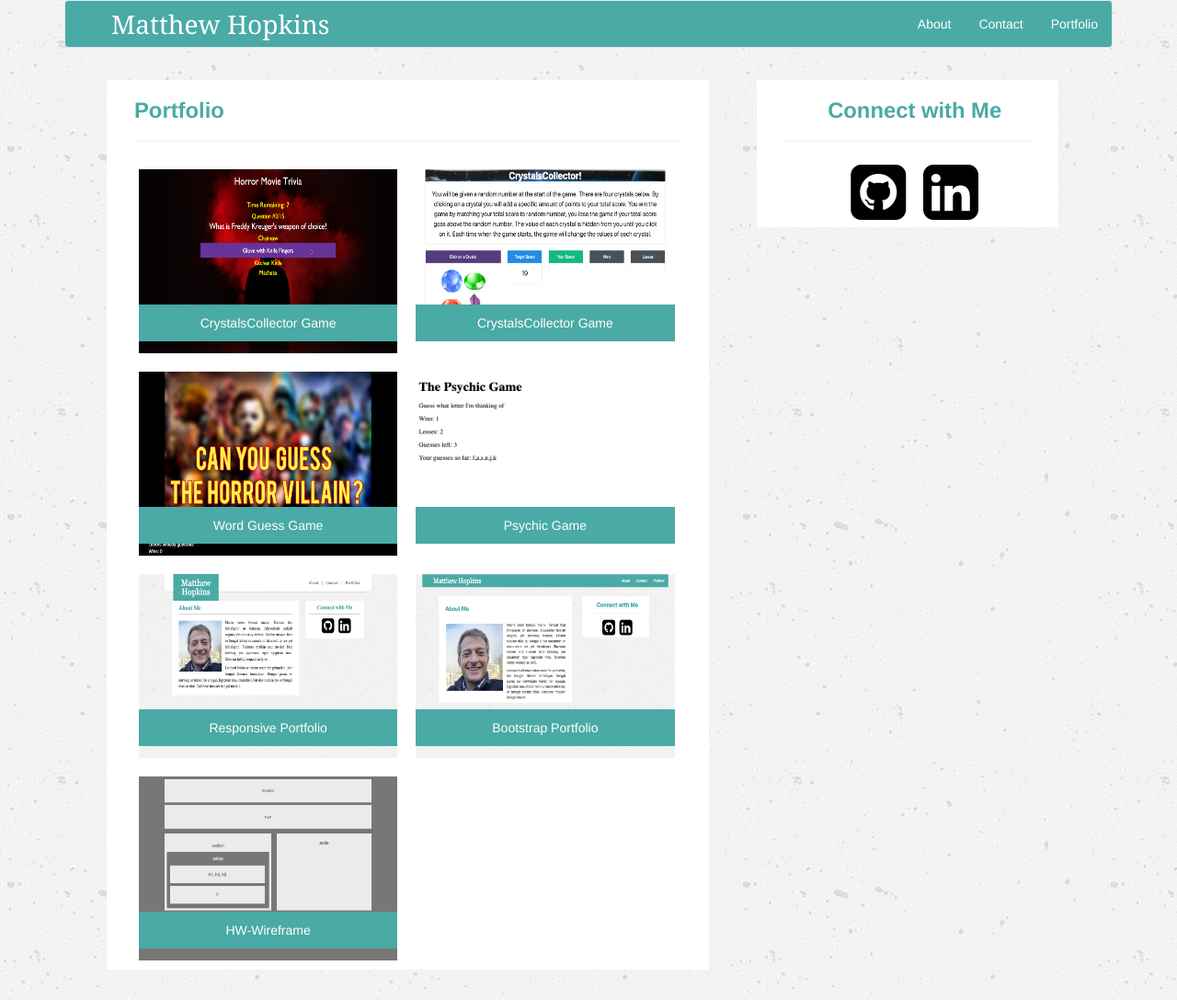
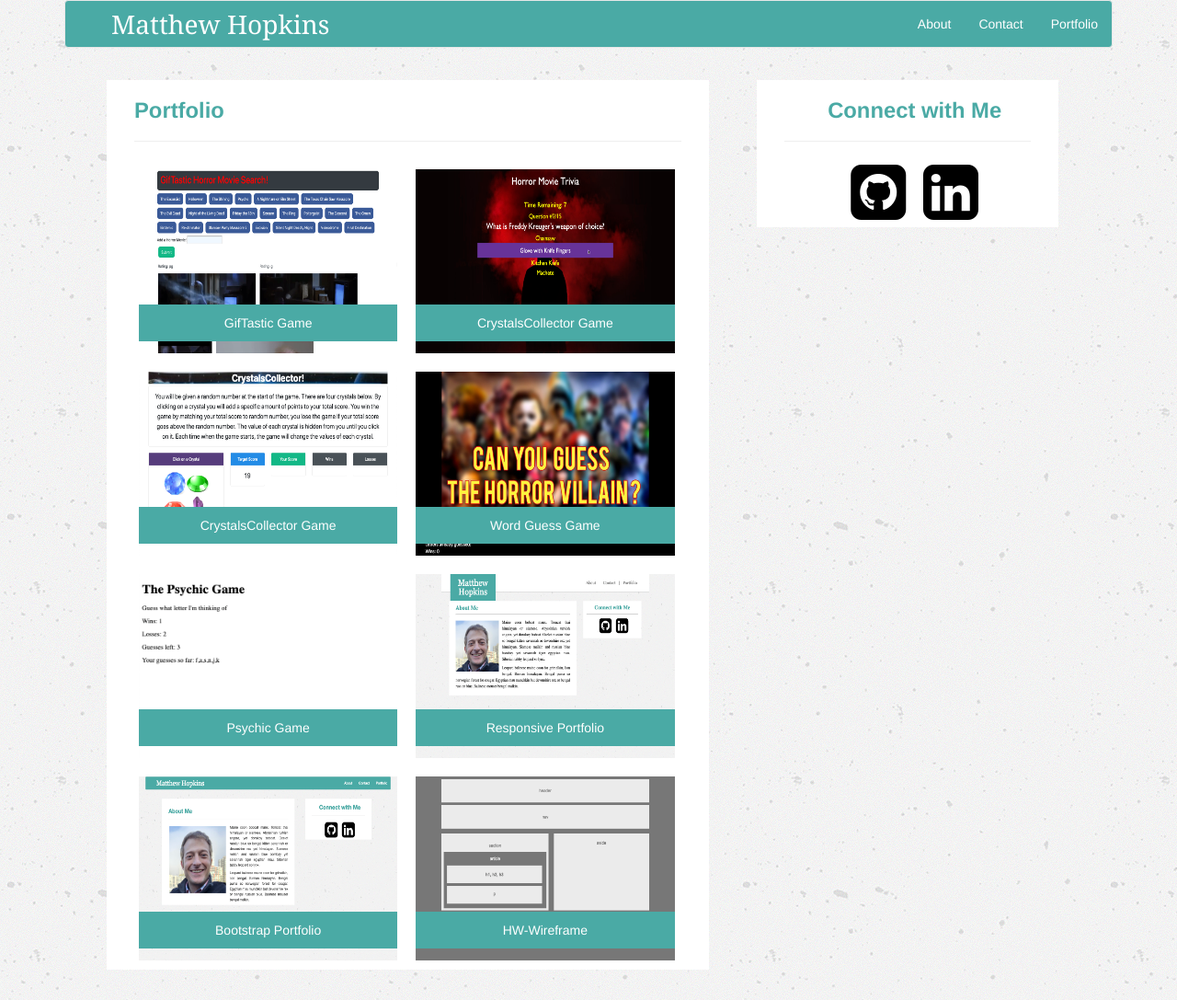
Before and after one commit to mrhopkins/Bootstrap-Portfolio, a plain HTML site: page portfolio.html in a window 1280 px wide. Shown: the top 1087 px of the page at 92% size. Drawn offline with nearby package versions, Linux system fonts and the light colour scheme.

Commit message:
added portfolio link

```diff
--- a/portfolio.html
+++ b/portfolio.html
@@ -54,6 +54,12 @@
             <h2>Portfolio</h2>
             <hr>
                 <ul>
+                    <li>
+                        <a href="https://mrhopkins.github.io/GifTastic/" target="_blank"><img src="assets/images/giftastic.png"
+                                height="110px" />
+                            <div class="portLabel">GifTastic Game</div>
+                        </a>
+                    </li>
                     <li>
                         <a href="https://mrhopkins.github.io/TriviaGame/" target="_blank"><img src="assets/images/trivia-game.png"
                                 height="110px" />
```
Also changed, not shown: assets/images/giftastic.png (added).
